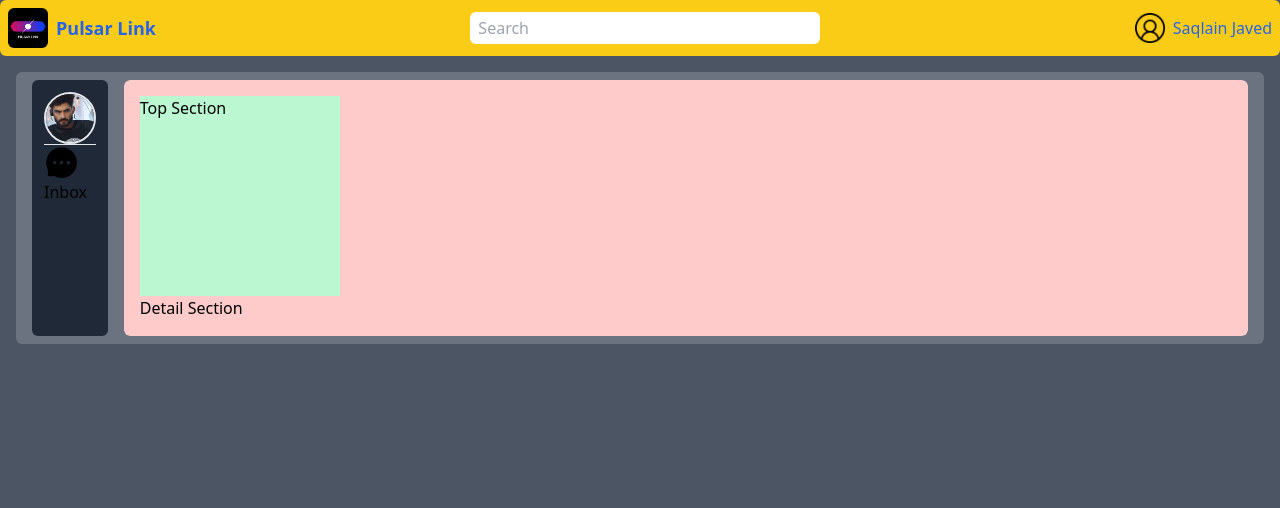
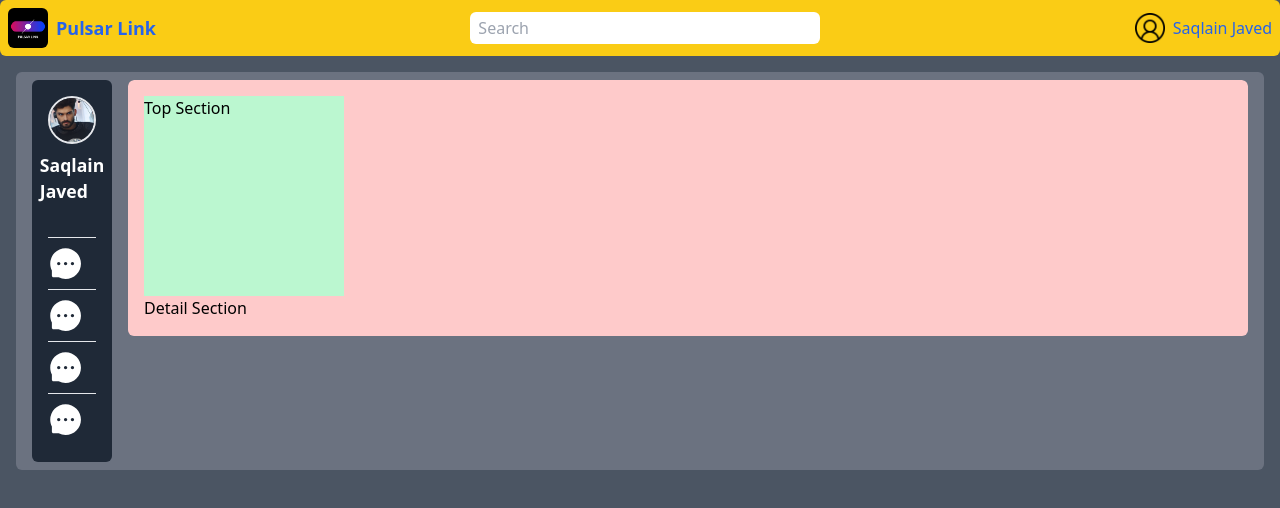
Before and after one commit to saqlain-hub/pulsar-link, a React (Vite) app in the folder client/: page / in a window 1280 px wide. Shown: the top 508 px of the page. Built offline with nearby package versions, Linux system fonts and the light colour scheme; the HTML template or start-up script is replaced by a standard one.

Commit message:
still stuck on ui

```diff
--- a/client/src/components/Sidebar.jsx
+++ b/client/src/components/Sidebar.jsx
@@ -1,21 +1,44 @@
 import React from "react";
 import userProfile from "../assets/userProfile.jpg";
 import { AiFillMessage } from "react-icons/ai";
+import { useState } from "react";
 
 const Sidebar = () => {
+  const [open, setOpen] = useState(false);
+
   return (
-    <div className="bg-gray-800 rounded-md w-20 p-3">
-      <div>
+    <div
+      className={`open bg-gray-800 rounded-md origin-left duration-500 ${
+        !open ? "w-20" : "w-60"
+      } px-4 py-4`}
+    >
+      <div
+        onClick={() => setOpen(!open)}
+        className="mb-8  flex flex-col items-center "
+      >
         <img
           className="rounded-full border-2 cursor-pointer"
           src={userProfile}
           alt=""
         />
+        <h3>Saqlain Javed</h3>
       </div>
-      <hr />
-      <div>
-        <AiFillMessage size="2.2rem" />
-        <p>Inbox</p>
+
+      <div className="flex items-center gap-2 cursor-pointer pt-2">
+        <AiFillMessage color="white" size="2.2rem" />
+        <p className={`${!open && "hidden"}`}>Inbox</p>
+      </div>
+      <div className="flex items-center gap-2  pt-2 cursor-pointer">
+        <AiFillMessage color="white" size="2.2rem" />
+        <p className={`${!open && "hidden"}`}>Profile</p>
+      </div>
+      <div className="flex items-center gap-2  pt-2 cursor-pointer">
+        <AiFillMessage color="white" size="2.2rem" />
+        <p className={`${!open && "hidden"}`}>Interactions</p>
+      </div>
+      <div className="flex items-center gap-2  pt-2 cursor-pointer">
+        <AiFillMessage color="white" size="2.2rem" />
+        <p className={`${!open && "hidden"}`}>Something longer</p>
       </div>
     </div>
   );
--- a/client/src/index.css
+++ b/client/src/index.css
@@ -8,6 +8,16 @@
   }
   a {
     @apply text-blue-600;
+  }
+  .open h3 {
+    @apply font-bold text-[1.1rem] mt-2 text-white;
+  }
+  .open p {
+    @apply text-white;
+  }
+
+  .open div:not(:first-child) {
+    @apply border-t-[1px] py-2;
   }
 }
 /* width */
```
